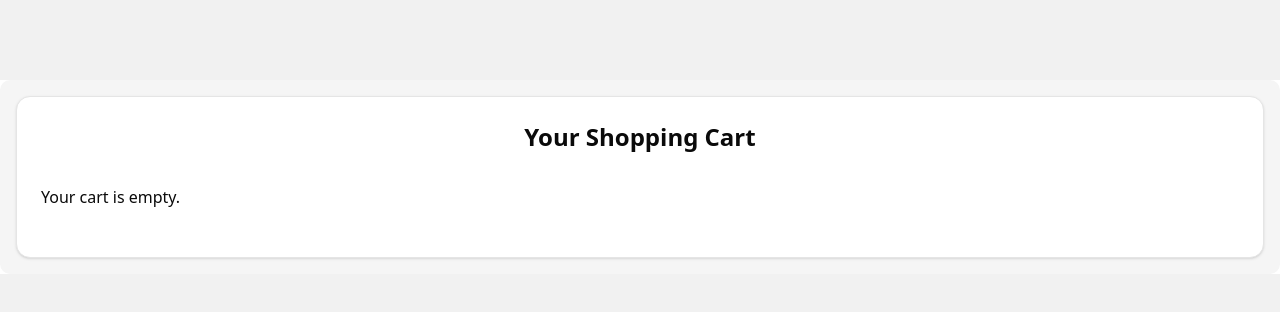
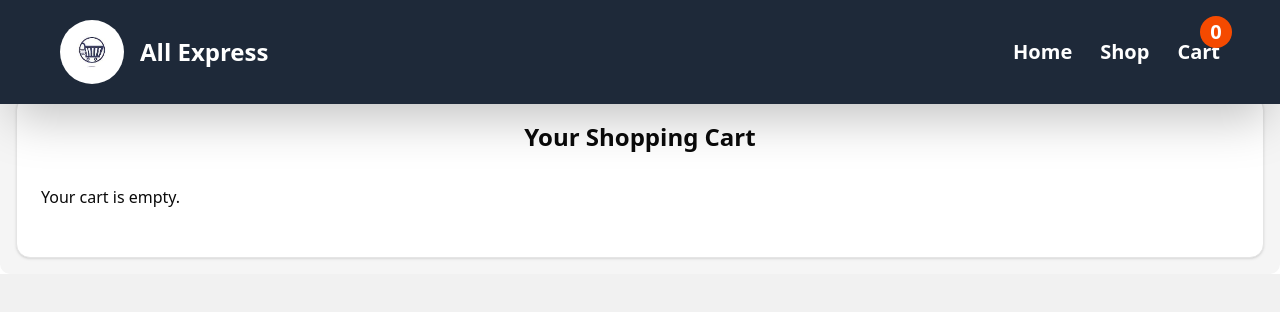
Before and after one commit to NebiyuCS50/All-Express, a React (Vite) app: page /cart in a window 1280 px wide. Shown: the top 312 px of the page. Built offline with nearby package versions, Linux system fonts and the light colour scheme.

Commit message:
Add navigation bar to Cart component with logo and links

```diff
--- a/src/components/Cart.jsx
+++ b/src/components/Cart.jsx
@@ -13,6 +13,8 @@ import {
 import { Input } from "@/components/ui/input";
 import { Label } from "@/components/ui/label";
 import { useEffect } from "react";
+import Logo from "../assets/Logo.jpeg";
+import { Link } from "react-router";
 
 const Cart = () => {
   const [cartProducts, setCartProducts] = React.useState([]);
@@ -85,7 +87,43 @@ const Cart = () => {
   };
   return (
     <div>
-      <div className="bg-accent mt-20 p-4 rounded-lg flex items-center">
+      <nav className="bg-gray-800 p-5 absolute top-0 left-0 right-0 flex justify-between items-center gap-7 shadow-2xl lg:p-5">
+        <div className="flex items-center gap-2 -ml-2.5 lg:ml-10 lg:gap-4 lg:text-xl ">
+          <img
+            src={Logo}
+            alt="Logo"
+            className="w-12 h-12 rounded-full object-cover lg:w-16 lg:h-16"
+          />
+          <h1 className="text-white font-bold lg:text-2xl">All Express</h1>
+        </div>
+        <div className="flex items-center gap-3 lg:gap-7 lg:text-lg lg:mr-10">
+          <Link
+            to="/"
+            className="text-white font-semibold hover:text-gray-300 lg:text-xl"
+          >
+            Home
+          </Link>
+          <Link
+            to="/shop"
+            className="text-white font-semibold hover:text-gray-300 lg:text-xl"
+          >
+            Shop
+          </Link>
+          <div className="absolute right-1 top-2 flex items-center justify-center w-6 h-6 bg-orange-600 text-white rounded-full lg:w-8 lg:h-8 lg:top-3 lg:right-12 lg:top-4">
+            <p className="text-white font-semibold lg:text-xl">
+              {cartProducts.length || 0}
+            </p>
+          </div>
+
+          <Link
+            to="/cart"
+            className="text-white font-semibold hover:text-gray-300 lg:text-xl"
+          >
+            Cart
+          </Link>
+        </div>
+      </nav>
+      <div className="bg-accent mt-20 p-4 rounded-lg flex items-center ">
         <Card className="w-full  ">
           <CardHeader className="font-bold text-2xl text-center">
             Your Shopping Cart
@@ -96,7 +134,7 @@ const Cart = () => {
             ) : (
               cartProducts.map((product) => (
                 <div key={product.id}>
-                  <div className=" py-2 flex items-center gap-4 ml-2 mr-2 lg:gap-5">
+                  <div className=" py-2 flex items-center gap-4 ml-2 mr-2 lg:gap-5 lg:ml-4">
                     <img
                       src={product.image}
                       alt={product.title}
@@ -104,11 +142,11 @@ const Cart = () => {
                     />
                     <p className=" font-black">{product.title}</p>
                   </div>
-                  <p className="w-100 ml-24 -mt-7 lg:ml-32">
+                  <p className="w-100 ml-24 -mt-7 lg:ml-34 lg:-mt-10 text-sm text-gray-600">
                     {product.category}
                   </p>
                   <Button
-                    className="ml-24 mt-2"
+                    className="ml-24 mt-2 lg:ml-34 bg-gray-200 text-black hover:bg-gray-300"
                     onClick={() => decrementButton(product.id)}
                   >
                     -
@@ -117,20 +155,29 @@ const Cart = () => {
                     type="number"
                     value={product.quantity}
                     min="1"
-                    className="ml-2 w-20 text-center"
+                    className="ml-2 w-20 text-center lg:ml-4"
                     onChange={(e) => handleInputChange(e, product)}
                     onBlur={(e) => handleInputChange(e, product.id)}
                   />
                   <Button
-                    className="ml-2"
+                    className="ml-2 lg:ml-4 mt-2 bg-gray-200 text-black hover:bg-gray-300"
                     onClick={() => incrementButton(product.id)}
                   >
                     +
                   </Button>
-                  <p className="mt-3 ml-24 font-bold">
-                    ${(product.price * product.quantity).toFixed(2)}
+                  <p className="mt-3 ml-24 font-bold lg:ml-34 lg:mt-1">
+                    $ {(product.price * product.quantity).toFixed(2)}
                   </p>
-                  <Button className="ml-24 mt-2 bg-red-500 text-white hover:bg-red-600">
+                  <Button
+                    className="ml-24 mt-2 bg-red-500 text-white hover:bg-red-600 lg:ml-34 lg:mt-4"
+                    data-id={product.id}
+                    onClick={() => {
+                      const updatedCart = cartProducts.filter(
+                        (item) => item.id !== product.id
+                      );
+                      setCartProducts(updatedCart);
+                    }}
+                  >
                     Remove
                   </Button>
                   <hr className="my-4" />
```
